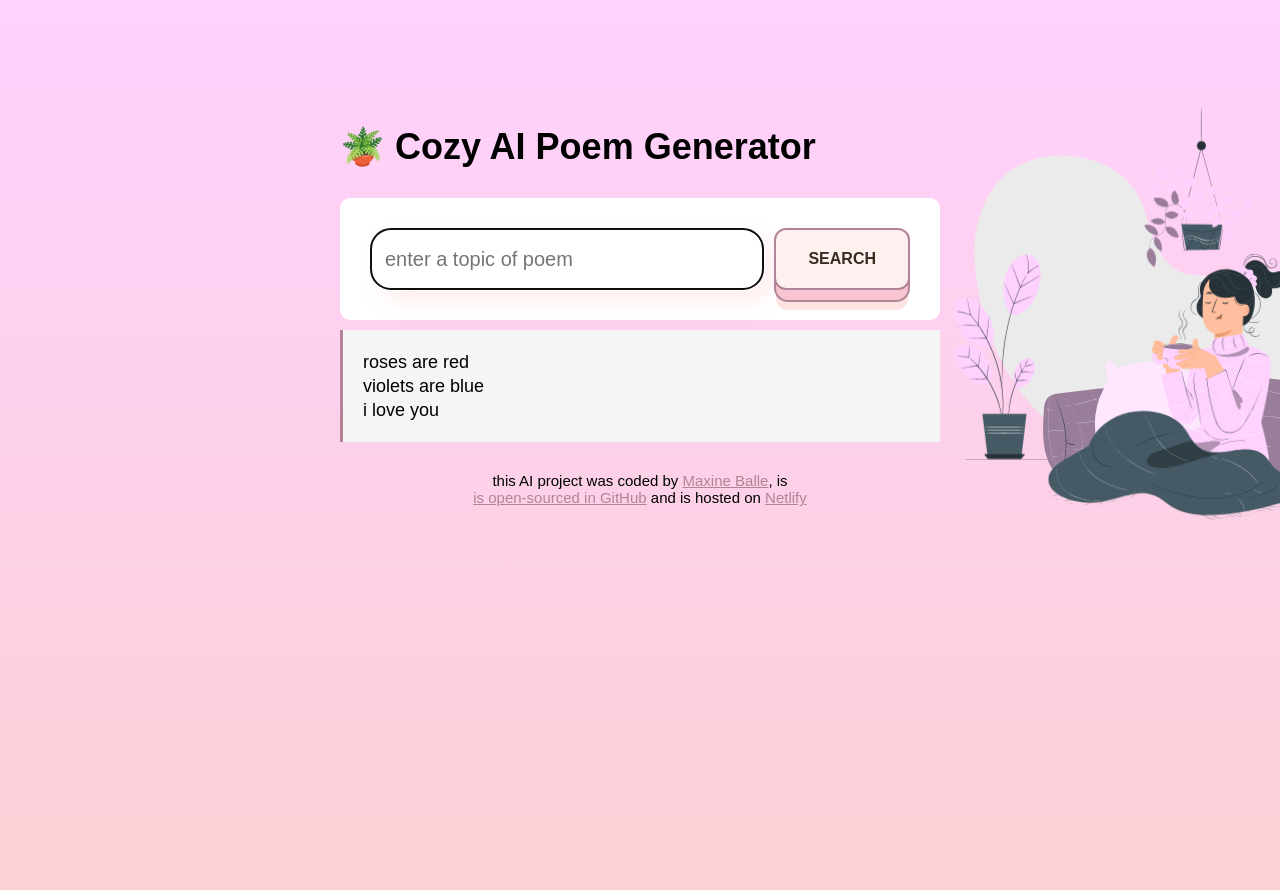
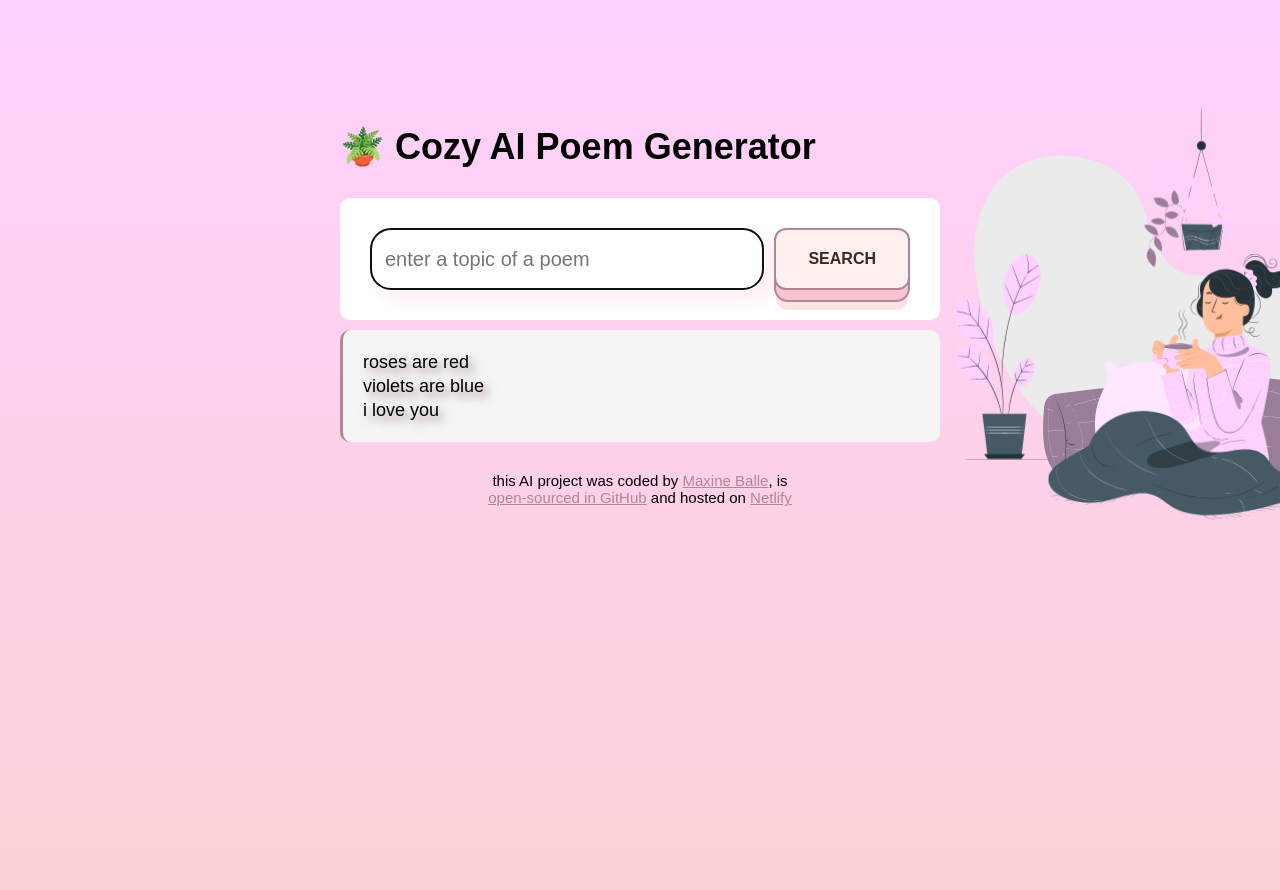
Before and after one commit to MaxineBB/poem-generator, a plain HTML site: page index.html in a window 1280 px wide. Shown: the top 890 px of the page. Drawn offline with nearby package versions, Linux system fonts and the light colour scheme; a web font is replaced by a local one.

Commit message:
adjusted and updated minor css styling

```diff
--- a/index.html
+++ b/index.html
@@ -2518,7 +2518,7 @@
             <form action="">
               <input
                 type="text"
-                placeholder="enter a topic of poem"
+                placeholder="enter a topic of a poem"
                 autofocus
                 required
                 autocomplete="off"
@@ -2543,9 +2543,9 @@
               href="https://github.com/MaxineBB/poem-generator"
               target="_blank"
             >
-              is open-sourced in GitHub</a
+              open-sourced in GitHub</a
             >
-            and is hosted on
+            and hosted on
             <a href="https://maxineb-poemgenerator.netlify.app/">Netlify</a>
           </footer>
           <script src="srcc/index.js"></script>
--- a/srcc/style.css
+++ b/srcc/style.css
@@ -47,6 +47,12 @@ form {
     border-radius: 20px;
     box-shadow: 10px 10px 20px rgba(255, 233, 233, 0.8);
     font-family: "Gaegu", sans-serif;
+    transition: 300ms ease-in-out;
+}
+
+.instructions:hover {
+    background-color: #ffe3e2;
+    box-shadow: 11px 1px 27px 28px rgba(255, 227, 226, 0.7);
 }
 
 .poem {
@@ -57,6 +63,8 @@ form {
     padding: 20px;
     line-height: 24px;
     border-left: 3px solid #b18597;
+    text-shadow: 5px 5px 10px rgba(141, 104, 102, 0.8);
+    border-radius: 10px;
 }
 
 footer {
```
